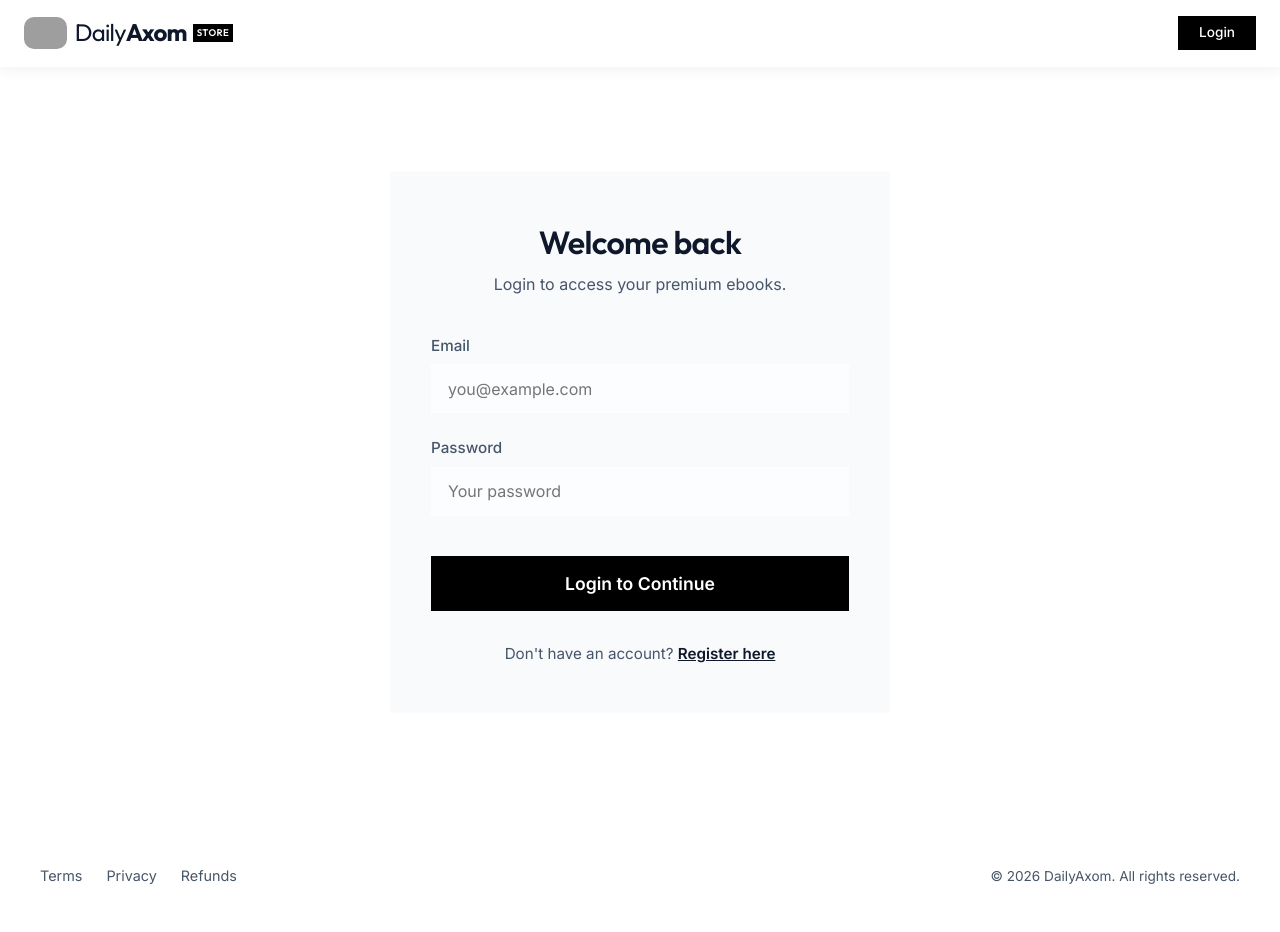
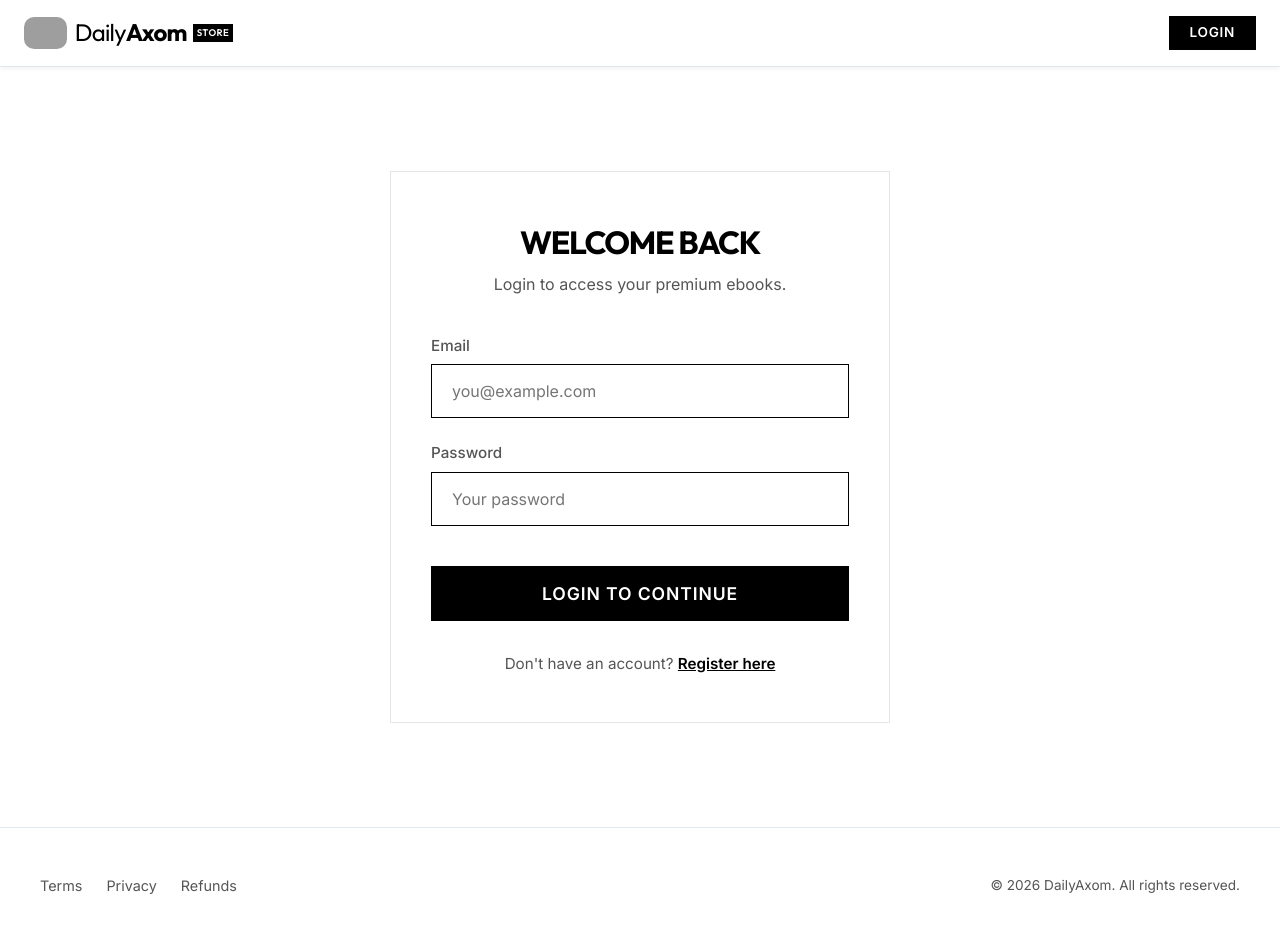
Before and after one commit to bloggerkhurshid/dailyaxom-store, a React (Vite) app: page /login in a window 1280 px wide. Shown: the top 932 px of the page. Built offline with nearby package versions, Linux system fonts and the light colour scheme; grey boxes are pictures that could not be loaded.

Commit message:
style: modern brutalist UI redesign for client storefront

```diff
--- a/src/index.css
+++ b/src/index.css
@@ -1,19 +1,19 @@
 @import url('https://fonts.googleapis.com/css2?family=Inter:wght@300;400;500;600;700&family=Outfit:wght@400;500;600;700&display=swap');
 
 :root {
-  --bg-primary: #f8fafc;
-  --glass-bg: rgba(255, 255, 255, 0.65);
-  --glass-border: rgba(255, 255, 255, 0.6);
-  --glass-blur: blur(20px);
-  --text-primary: #0f172a;
-  --text-secondary: #475569;
-  --border-color: rgba(255, 255, 255, 0.5);
+  --bg-primary: #ffffff;
+  --glass-bg: #ffffff;
+  --glass-border: #e2e8f0;
+  --glass-blur: blur(0px);
+  --text-primary: #000000;
+  --text-secondary: #555555;
+  --border-color: #e5e5e5;
   --accent-color: #000000;
-  --accent-hover: #333333;
-  --shadow-sm: 0 4px 12px rgba(0, 0, 0, 0.05);
-  --shadow-md: 0 10px 30px rgba(0, 0, 0, 0.08);
+  --accent-hover: #222222;
+  --shadow-sm: 0 2px 4px rgba(0, 0, 0, 0.05);
+  --shadow-md: 0 4px 6px rgba(0, 0, 0, 0.1);
   --radius: 0px;
-  --transition: all 0.4s cubic-bezier(0.25, 0.8, 0.25, 1);
+  --transition: all 0.3s ease;
 }
 
 * {
@@ -33,9 +33,10 @@ body {
 
 h1, h2, h3, h4, h5, h6 {
   font-family: 'Outfit', sans-serif;
-  font-weight: 600;
+  font-weight: 700;
   color: var(--text-primary);
-  letter-spacing: -0.02em;
+  letter-spacing: -0.04em;
+  text-transform: uppercase;
 }
 
 a {
@@ -117,12 +118,15 @@ a {
 .btn-primary {
   background-color: var(--accent-color);
   color: #ffffff;
+  border: 1px solid var(--accent-color);
+  text-transform: uppercase;
+  letter-spacing: 0.05em;
+  font-weight: 600;
 }
 
 .btn-primary:hover {
-  background-color: var(--accent-hover);
-  transform: translateY(-2px);
-  box-shadow: 0 4px 12px rgba(0, 0, 0, 0.15);
+  background-color: #ffffff;
+  color: var(--accent-color);
 }
 
 .btn-secondary {
@@ -144,22 +148,19 @@ a {
 }
 
 .card {
-  background: var(--glass-bg);
-  backdrop-filter: var(--glass-blur);
-  -webkit-backdrop-filter: var(--glass-blur);
-  border: 1px solid rgba(0, 0, 0, 0.15);
+  background: var(--bg-primary);
+  border: 1px solid #000000;
   border-radius: 0px;
   overflow: hidden;
   transition: var(--transition);
   display: flex;
   flex-direction: column;
-  box-shadow: 0 10px 30px rgba(0,0,0,0.03);
-  padding: 0.5rem;
+  padding: 0;
 }
 
 .card:hover {
-  box-shadow: none;
-  transform: translateY(-5px);
+  box-shadow: 8px 8px 0px rgba(0,0,0,1);
+  transform: translate(-2px, -2px);
 }
 
 .card-img-wrapper {
@@ -185,10 +186,11 @@ a {
 }
 
 .card-content {
-  padding: 1rem 0.5rem 0.5rem 0.5rem;
+  padding: 1.5rem;
   display: flex;
   flex-direction: column;
   flex: 1;
+  border-top: 1px solid #000000;
 }
 
 .card-title {
@@ -225,12 +227,13 @@ a {
 }
 
 .category-title {
-  font-size: 1.5rem;
-  margin-bottom: 1.5rem;
-  padding-bottom: 0.5rem;
-  border-bottom: 1px solid var(--border-color);
+  font-size: 2rem;
+  margin-bottom: 2rem;
+  padding-bottom: 1rem;
+  border-bottom: 2px solid #000000;
   font-family: 'Outfit', sans-serif;
-  font-weight: 600;
+  font-weight: 700;
+  text-transform: uppercase;
 }
 
 .product-row {
@@ -279,11 +282,10 @@ a {
 
 .form-input, .form-group input {
   width: 100%;
-  padding: 0.85rem 1rem;
-  border: 1px solid var(--glass-border);
+  padding: 1rem 1.25rem;
+  border: 1px solid #000000;
   border-radius: 0px;
-  background: rgba(255, 255, 255, 0.5);
-  backdrop-filter: var(--glass-blur);
+  background: #ffffff;
   font-family: 'Inter', sans-serif;
   font-size: 1rem;
   transition: var(--transition);
@@ -292,9 +294,8 @@ a {
 
 .form-input:focus, .form-group input:focus {
   outline: none;
-  border-color: var(--accent-color);
-  background: rgba(255, 255, 255, 0.9);
-  box-shadow: 0 0 0 3px rgba(0,0,0,0.05);
+  box-shadow: 4px 4px 0px rgba(0,0,0,1);
+  transform: translate(-2px, -2px);
 }
 
 /* Checkout specific */
--- a/src/shop/Checkout.jsx
+++ b/src/shop/Checkout.jsx
@@ -181,10 +181,10 @@ export default function Checkout() {
         <div className="checkout-split-layout">
           {/* Left Side: Order Summary */}
           <div className="checkout-summary" style={{ borderRadius: '0px' }}>
-            <h2 style={{ fontSize: '1.25rem', marginBottom: '1.5rem', borderBottom: '1px solid var(--border-color)', paddingBottom: '1rem' }}>Order Summary</h2>
+            <h2 style={{ fontSize: '1.25rem', marginBottom: '1.5rem', borderBottom: '2px solid #000000', paddingBottom: '1rem', textTransform: 'uppercase', letterSpacing: '0.05em' }}>Order Summary</h2>
 
             <div style={{ display: 'flex', gap: '1.5rem', marginBottom: '2rem' }}>
-              <img src={product.cover_image?.startsWith('http') ? product.cover_image.replace('http://localhost:7071', 'https://digital.devkayy.in') : `https://digital.devkayy.in/${product.cover_image}`} alt={product.title} style={{ width: '100px', height: '140px', objectFit: 'cover', borderRadius: '0px', border: '1px solid var(--border-color)' }} />
+              <img src={product.cover_image?.startsWith('http') ? product.cover_image.replace('http://localhost:7071', 'https://digital.devkayy.in') : `https://digital.devkayy.in/${product.cover_image}`} alt={product.title} style={{ width: '100px', height: '140px', objectFit: 'cover', borderRadius: '0px', border: '2px solid #000000', boxShadow: '4px 4px 0px rgba(0,0,0,1)' }} />
               <div>
                 <h3 style={{ fontSize: '1.2rem', marginBottom: '0.5rem' }}>{product.title}</h3>
                 <p style={{ color: 'var(--text-secondary)', fontSize: '0.9rem', marginBottom: '1rem' }}>{product.category || 'Ebook'}</p>
@@ -192,7 +192,7 @@ export default function Checkout() {
               </div>
             </div>
 
-            <div style={{ borderTop: '1px solid var(--border-color)', paddingTop: '2rem', display: 'flex', flexDirection: 'column', gap: '1.5rem' }}>
+            <div style={{ borderTop: '2px solid #000000', paddingTop: '2rem', display: 'flex', flexDirection: 'column', gap: '1.5rem' }}>
                 <div style={{ display: 'flex', alignItems: 'flex-start', gap: '1rem' }}>
                     <div style={{ color: 'var(--text-primary)' }}>
                         <svg strokeWidth="1.5" xmlns="http://www.w3.org/2000/svg" viewBox="0 0 24 24" fill="none" stroke="currentColor" width="24" height="24" strokeLinecap="round" strokeLinejoin="round">
@@ -239,7 +239,7 @@ export default function Checkout() {
           <div className="checkout-form-container">
             <h2 style={{ fontSize: '1.5rem', marginBottom: '1.5rem', color: 'var(--text-primary)' }}>{authMode === 'checkout' ? 'Payment Details' : 'Account Details'}</h2>
 
-            <div style={{ background: 'var(--bg-primary)', border: '1px solid var(--border-color)', padding: '2.5rem', borderRadius: '0px' }}>
+            <div style={{ background: 'var(--bg-primary)', border: '2px solid #000000', padding: '2.5rem', borderRadius: '0px', boxShadow: '8px 8px 0px rgba(0,0,0,1)' }}>
               {authMode === 'checkout' ? (
                 <form onSubmit={handleCheckoutSubmit}>
                   <div className="form-group" style={{ marginBottom: '1.5rem' }}>
--- a/src/shop/ProductDetails.jsx
+++ b/src/shop/ProductDetails.jsx
@@ -59,19 +59,19 @@ export default function ProductDetails() {
           <img
             src={product.cover_image?.startsWith('http') ? product.cover_image.replace('http://localhost:7071', 'https://digital.devkayy.in') : `https://digital.devkayy.in/${product.cover_image}`}
             alt={product.title}
-            style={{ width: '100%', height: 'auto', display: 'block', borderRadius: '0px', border: '1px solid var(--border-color)' }}
+            style={{ width: '100%', height: 'auto', display: 'block', borderRadius: '0px', border: '2px solid #000000', boxShadow: '8px 8px 0px rgba(0,0,0,1)' }}
           />
         </div>
 
         {/* Bottom Side: Details */}
         <div className="product-details-info">
-          <span style={{ background: '#f1f5f9', color: '#475569', padding: '4px 12px', borderRadius: '0px', fontSize: '0.85rem', fontWeight: 500, display: 'inline-block', marginBottom: '1rem' }}>
+          <span style={{ background: '#000000', color: '#ffffff', padding: '4px 12px', borderRadius: '0px', fontSize: '0.85rem', fontWeight: 600, display: 'inline-block', marginBottom: '1.5rem', textTransform: 'uppercase', letterSpacing: '0.05em' }}>
             {product.category || 'Uncategorized'}
           </span>
           <h1 style={{ fontSize: '2.5rem', fontWeight: 700, margin: '0 0 1rem 0', fontFamily: 'Outfit, sans-serif', color: 'var(--text-primary)', lineHeight: 1.2 }}>
             {product.title}
           </h1>
-          <div style={{ fontSize: '2rem', fontWeight: 600, color: 'var(--accent-color)', marginBottom: '2rem' }}>
+          <div style={{ fontSize: '2.5rem', fontWeight: 700, color: 'var(--text-primary)', marginBottom: '2.5rem', fontFamily: 'Outfit' }}>
             ₹{product.price}
           </div>
 
@@ -90,7 +90,7 @@ export default function ProductDetails() {
                 target="_blank"
                 rel="noreferrer"
                 className="btn btn-secondary"
-                style={{ flex: 1, minWidth: '200px', display: 'flex', justifyContent: 'center', alignItems: 'center', gap: '0.5rem', padding: '1rem', textDecoration: 'none', border: '1.5px solid var(--text-primary)' }}
+                style={{ flex: 1, minWidth: '200px', display: 'flex', justifyContent: 'center', alignItems: 'center', gap: '0.5rem', padding: '1rem', textDecoration: 'none', border: '2px solid #000000', color: '#000000', fontWeight: 600, textTransform: 'uppercase', letterSpacing: '0.05em' }}
               >
                 <Download size={20} /> Sample PDF
               </a>
@@ -120,7 +120,7 @@ export default function ProductDetails() {
               <img
                 src={recProduct.cover_image?.startsWith('http') ? recProduct.cover_image.replace('http://localhost:7071', 'https://digital.devkayy.in') : `https://digital.devkayy.in/${recProduct.cover_image}`}
                 alt={recProduct.title}
-                style={{ width: '100%', aspectRatio: '16/9', objectFit: 'cover', borderRadius: '0px', border: '1px solid var(--border-color)' }}
+                style={{ width: '100%', aspectRatio: '16/9', objectFit: 'cover', borderRadius: '0px', border: '2px solid #000000', boxShadow: '4px 4px 0px rgba(0,0,0,1)' }}
               />
               <div>
                 <h4 style={{ margin: '0 0 0.5rem 0', fontSize: '1rem', fontWeight: 600, color: 'var(--text-primary)', lineHeight: 1.4 }}>{recProduct.title}</h4>
```
